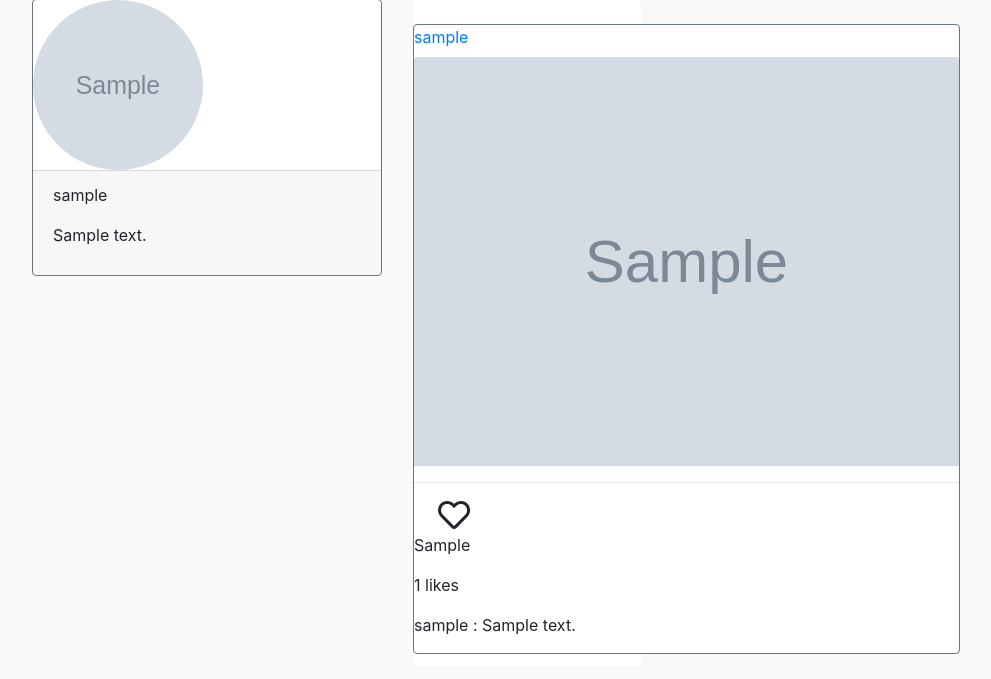
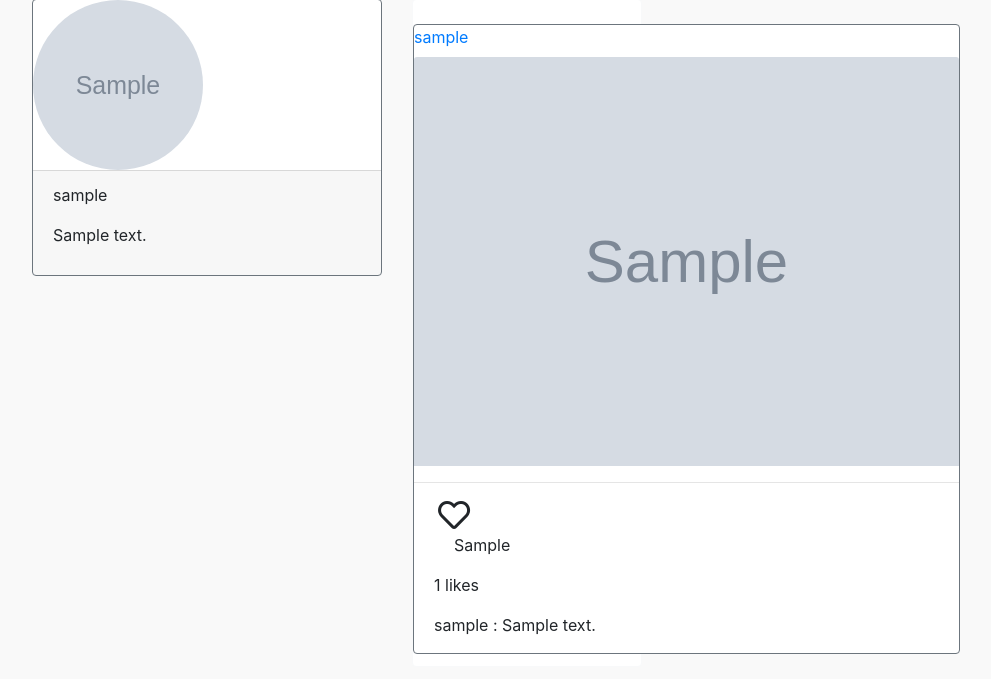
Before and after one commit to cherucole/Pixel-Connect, a Django app: page /user/sample in a window 1280 px wide. Shown: the part 121-800 px from the top of the page, without its empty margins (53-1044 px from the left). Run offline with Django 3.2, Linux system fonts and the light colour scheme; tables that the repository leaves empty hold one stand-in row (values such as "Sample post"); grey boxes marked "Sample" are stand-in pictures; some libraries are stand-ins or nearby versions; some web fonts are replaced.

Commit message:
now search works and profile corrected

```diff
--- a/pixel_app/templates/images/homepage.html
+++ b/pixel_app/templates/images/homepage.html
@@ -27,14 +27,14 @@
 
     <div class="col-md-8" style="width:100%;">
       {% for image in posts%}
-      <div class="card" style="width:70%;">
+      <div class="card border-secondary" style="width:70%;">
         <a style="width:100%; padding-left:20px;" href="{% url 'profile' username=image.user_profile.username %}">
 
         <label>{{image.user_profile.username}}</label></a>
         <img src="{{image.image.url}}" alt=""  class="card-img-top img-responsive" alt="Image" style="height:600px;width:100%;">
         <br>
 
-        <a id="like" href="{% url 'like' operation='like' pk=image.id%}" style="color:inherit;"><i class="far fa-heart fa-2x ml-4"></i></a>
+        <a id="like" href="{% url 'like' operation='like' pk=image.id%}" style="color:red;"><i class="far fa-heart fa-2x ml-4"></i></a>
 <div style="width:100%; padding-left:20px;">
   <p style="width:100%; padding-left:20px;">{{image.caption | safe}}</p>
 
--- a/pixel_app/templates/images/profile.html
+++ b/pixel_app/templates/images/profile.html
@@ -38,17 +38,21 @@
     <img class="card-img-top" src="{{image.image.url}}" class="img-responsive" alt="Image" size="100px200" type="button" class="btn btn-primary" data-toggle="modal" data-target="#{{image.id}}">
 <hr>
        <a id="like" href="{% url 'like' operation='like' pk=image.id%}" style="color:inherit;"><i class="far fa-heart fa-2x ml-4"></i></a>
-      <p>{{image.caption | safe}}</p>
-            <p>{{image.likes | safe}} likes</p>
+<div style="width:100%; padding-left:20px;">
+  <p style="width:100%; padding-left:20px;">{{image.caption | safe}}</p>
+
+</div>
+
+            <p style="width:100%; padding-left:20px;">{{image.likes | safe}} likes</p>
+        {% for comment in image.comments.all %}
 
 
-      {% for comment in image.comments.all %}
+                  <p style="width:100%; padding-left:20px;">{{comment.poster}} : {{comment.comment}}</p>
 
-          <p>{{comment.poster}} : {{comment.comment}}</p>
+        {% empty %}
+            <p style="width:100%; padding-left:20px;">No comments here yet :(</p>
+        {% endfor %}
 
-{% empty %}
-    <p>No comments here yet :(</p>
-{% endfor %}
 
 
 
```
